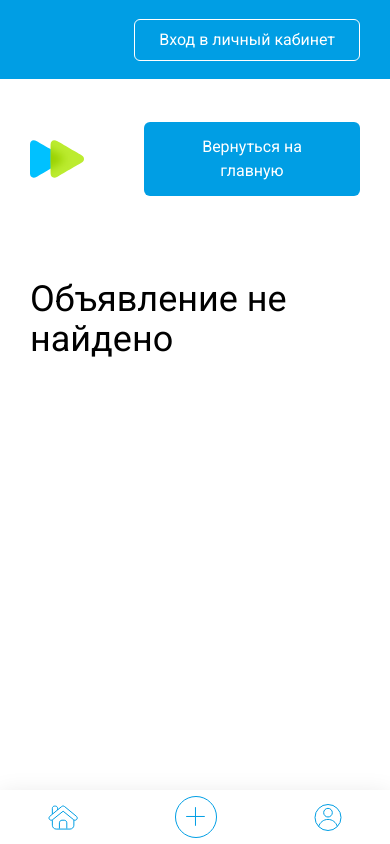
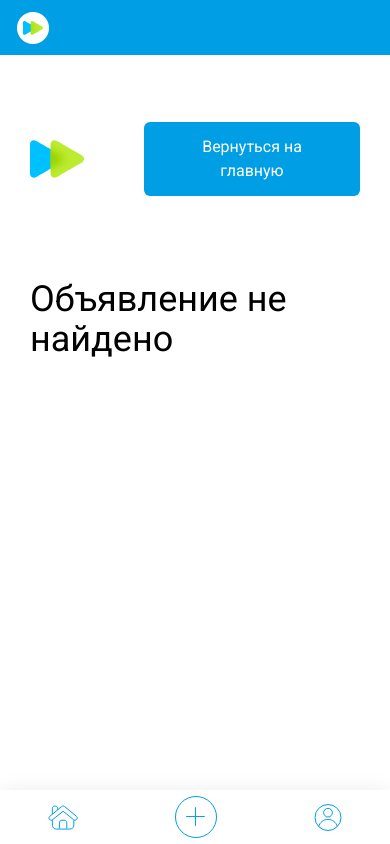
Before and after one commit to Komoza/avito-analogue, a React (Vite) app: page /ads/1 in a window 390 px wide. Built offline with nearby package versions, Linux system fonts and the light colour scheme; no server answers.

Commit message:
adaptive header && searchbar

```diff
--- a/src/components/close-modal/close-modal.tsx
+++ b/src/components/close-modal/close-modal.tsx
@@ -20,12 +20,12 @@ export const CloseModal: React.FC<CloseModalProps> = ({ setIsModalWindow }) => {
             <path
                 d="M31.8193 10.6066L10.6061 31.8198"
                 stroke="#D9D9D9"
-                stroke-width="2"
+                strokeWidth="2"
             />
             <path
                 d="M31.8193 31.8198L10.6061 10.6066"
                 stroke="#D9D9D9"
-                stroke-width="2"
+                strokeWidth="2"
             />
         </svg>
     );
--- a/src/components/header/header.scss
+++ b/src/components/header/header.scss
@@ -10,6 +10,23 @@
     align-items: center;
     background-color: #009ee4;
 
+    @media (max-width: 630px) {
+        height: 55px;
+        justify-content: start;
+        padding: 0 17px;
+        gap: 10px;
+    }
+
+    &__mini-logo {
+        width: 32px;
+        height: 32px;
+        display: none;
+
+        @media (max-width: 630px) {
+            display: block;
+        }
+    }
+
     &__user-actions,
     &__login {
         width: 100%;
@@ -18,6 +35,10 @@
         display: flex;
         justify-content: end;
         gap: 10px;
+
+        @media (max-width: 630px) {
+            display: none;
+        }
     }
 
     &__button {
@@ -36,5 +57,9 @@
         &:hover {
             background-color: rgba(255, 255, 255, 0.15);
         }
+
+        @media (max-width: 630px) {
+            display: none;
+        }
     }
 }
--- a/src/components/header/header.tsx
+++ b/src/components/header/header.tsx
@@ -7,6 +7,8 @@ import { setUserId } from '../../store/actions/creators/creators';
 import { removeTokenFromLocalStorage } from '../../utils/token';
 import { AdsSettingTextOnly } from '../ads-setting/ads-setting-text-only';
 import { RootState } from '../../store/actions/types/types';
+import { SearchBar } from '../../pages/main/components/search-bar/search-bar';
+import { Ads } from '../../interface/global';
 
 const emptyAds = {
     id: 0,
@@ -16,9 +18,20 @@ const emptyAds = {
     images: [],
 };
 
-export const Header = () => {
+interface HeaderProps {
+    setArrAds?: (value: Ads[]) => void;
+    dataAds?: Ads[];
+    isMobile?: boolean;
+}
+
+export const Header: React.FC<HeaderProps> = ({
+    setArrAds,
+    dataAds,
+    isMobile,
+}) => {
     const [isAuthModal, setIsAuthModal] = useState<boolean>(false);
     const [isAdsModal, setIsAdsModal] = useState<boolean>(false);
+
     const userIdState = useSelector(
         (state: RootState) => state.otherState.userId
     );
@@ -39,6 +52,18 @@ export const Header = () => {
 
     return (
         <div className="header">
+            <img
+                src="/image/mini-logo.png"
+                alt="лого"
+                className="header__mini-logo"
+            />
+            {isMobile && setArrAds && dataAds && (
+                <SearchBar
+                    setArrAds={setArrAds}
+                    dataAds={dataAds}
+                    isMobile={isMobile}
+                />
+            )}
             {isAdsModal && (
                 <AdsSettingTextOnly
                     setIsAdsModal={setIsAdsModal}
--- a/src/global-styles.scss
+++ b/src/global-styles.scss
@@ -29,6 +29,10 @@ a {
     width: 100%;
     padding: 0 30px;
     z-index: 10;
+
+    @media (max-width: 630px) {
+        padding-bottom: 54px;
+    }
 }
 
 .blue-button {
@@ -94,9 +98,9 @@ a {
 
 @keyframes skeleton-loading {
     0% {
-        background-color: #d2d0d0;;
+        background-color: #d2d0d0;
     }
     100% {
-        background-color: #a9a7a7;;
+        background-color: #a9a7a7;
     }
 }
--- a/src/pages/main/components/search-bar/search-bar.scss
+++ b/src/pages/main/components/search-bar/search-bar.scss
@@ -3,6 +3,10 @@
     display: flex;
     gap: 60px;
     padding: 43px 0;
+
+    @media (max-width: 630px) {
+        padding: 0;
+    }
 
     &__form {
         width: 100%;
@@ -11,6 +15,10 @@
     }
     &__logo {
         width: 55px;
+
+        @media (max-width: 630px) {
+            display: none;
+        }
     }
 }
 
@@ -36,10 +44,28 @@
         }
         &:focus {
             border: 1px solid #009ee4;
+            @media (max-width: 630px) {
+                border: 0;
+            }
+        }
+
+        @media (max-width: 630px) {
+            height: 32px;
+            border: 0;
+            border-radius: 30px;
+
+            font-size: 14px;
+            font-weight: 400;
+            line-height: 21px;
+            letter-spacing: 0em;
         }
     }
 
     &__find {
         width: 158px;
+
+        @media (max-width: 630px) {
+            display: none !important;
+        }
     }
 }
--- a/src/pages/main/components/search-bar/search-bar.tsx
+++ b/src/pages/main/components/search-bar/search-bar.tsx
@@ -5,9 +5,14 @@ import './search-bar.scss';
 interface SearchBarProps {
     setArrAds: (value: Ads[]) => void;
     dataAds: Ads[];
+    isMobile?: boolean;
 }
 
-export const SearchBar: React.FC<SearchBarProps> = ({ setArrAds, dataAds }) => {
+export const SearchBar: React.FC<SearchBarProps> = ({
+    setArrAds,
+    dataAds,
+    isMobile,
+}) => {
     const refInput = useRef<HTMLInputElement | null>(null);
 
     const showFilteredAds = () => {
@@ -46,7 +51,7 @@ export const SearchBar: React.FC<SearchBarProps> = ({ setArrAds, dataAds }) => {
                     name="search-bar"
                     type="text"
                     className="form__input"
-                    placeholder="Поиск по объявлениям"
+                    placeholder={isMobile ? 'Поиск' : 'Поиск по объявлениям'}
                 />
                 <button
                     onClick={(e) => handleClickFind(e)}
--- a/src/pages/main/main.tsx
+++ b/src/pages/main/main.tsx
@@ -12,6 +12,7 @@ import { AdvertisementSkeleton } from '../../components/skeleton/advertisement-c
 export const Main = () => {
     const { data, error, isLoading } = useGetAllAdsQuery();
     const [arrAds, setArrAds] = useState<Ads[] | null>(null);
+    const [isMobile, setIsMobile] = useState<boolean>(true);
 
     useEffect(() => {
         if (data) {
@@ -19,10 +20,20 @@ export const Main = () => {
         }
     }, [data]);
 
+    window.addEventListener('resize', () => {
+        if (innerWidth < 631) {
+            setIsMobile(true);
+        } else {
+            setIsMobile(false);
+        }
+    });
+
     return (
         <div className="main">
-            <Header />
-            {data && <SearchBar setArrAds={setArrAds} dataAds={data} />}
+            <Header setArrAds={setArrAds} dataAds={data} isMobile={isMobile} />
+            {data && !isMobile && (
+                <SearchBar setArrAds={setArrAds} dataAds={data} />
+            )}
             <Title />
             {arrAds && (
                 <div className="advertisements">
```
Also changed, not shown: public/image/mini-logo.png (added).
